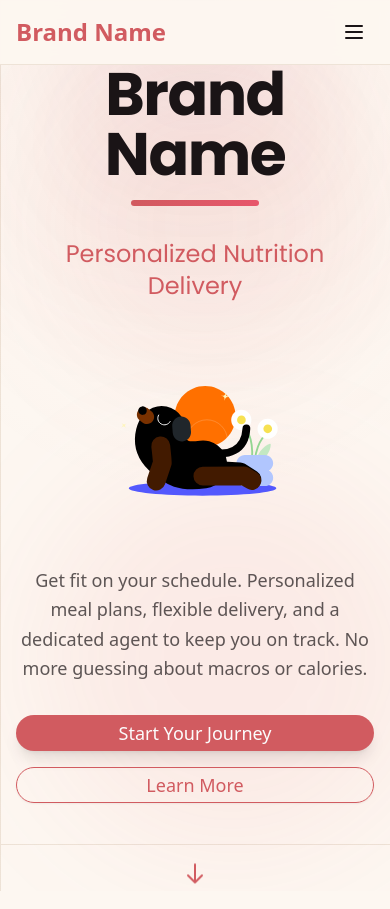
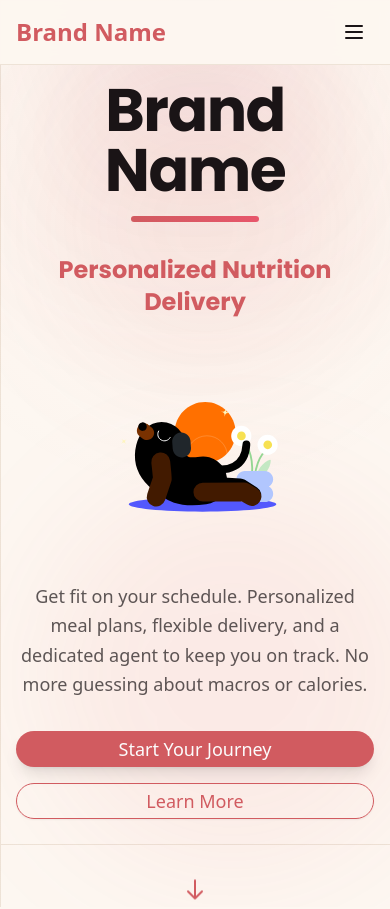
Before and after one commit to verdehile/preview-verdehile.github.io, a Next.js app: page / in a window 390 px wide. Shown: the top 909 px of the page. Built offline with nearby package versions, Linux system fonts and the light colour scheme.

Commit message:
fix: hero sizing adjustments

```diff
--- a/components/sections/hero.tsx
+++ b/components/sections/hero.tsx
@@ -39,7 +39,7 @@ export default function Hero() {
   }, []);
 
   return (
-    <section className="min-h-screen flex items-center justify-center pt-16 px-4 sm:px-6 lg:px-8 relative overflow-hidden">
+    <section className="min-h-screen flex items-center justify-center pt-20 px-4 sm:pt-20 md:pt-16 sm:px-6 lg:px-8 relative overflow-hidden">
       <div className="absolute inset-0 overflow-hidden pointer-events-none">
         {/* Subtle top gradient glow */}
         <div className="absolute top-0 left-1/2 -translate-x-1/2 w-96 h-96 bg-linear-to-b from-primary/20 to-transparent rounded-full blur-3xl opacity-40"></div>
@@ -83,7 +83,7 @@ export default function Hero() {
             animationDelay: "0.3s",
           }}
         >
-          <p className="text-2xl sm:text-3xl font-heading font-600 text-primary">
+          <p className="text-2xl sm:text-2xl font-heading font-600 text-primary font-bold">
             Personalized Nutrition Delivery
           </p>
         </div>
```
